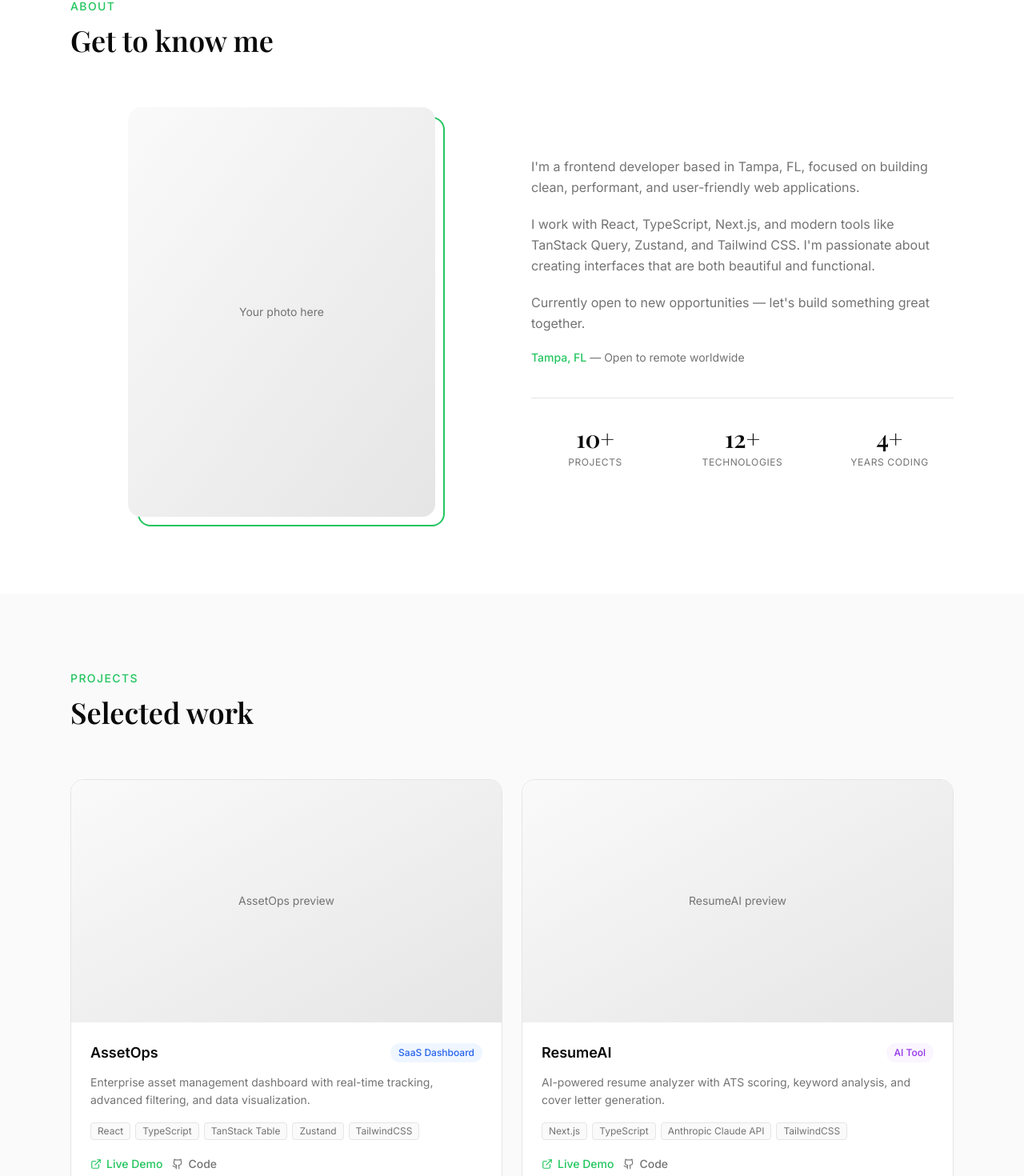
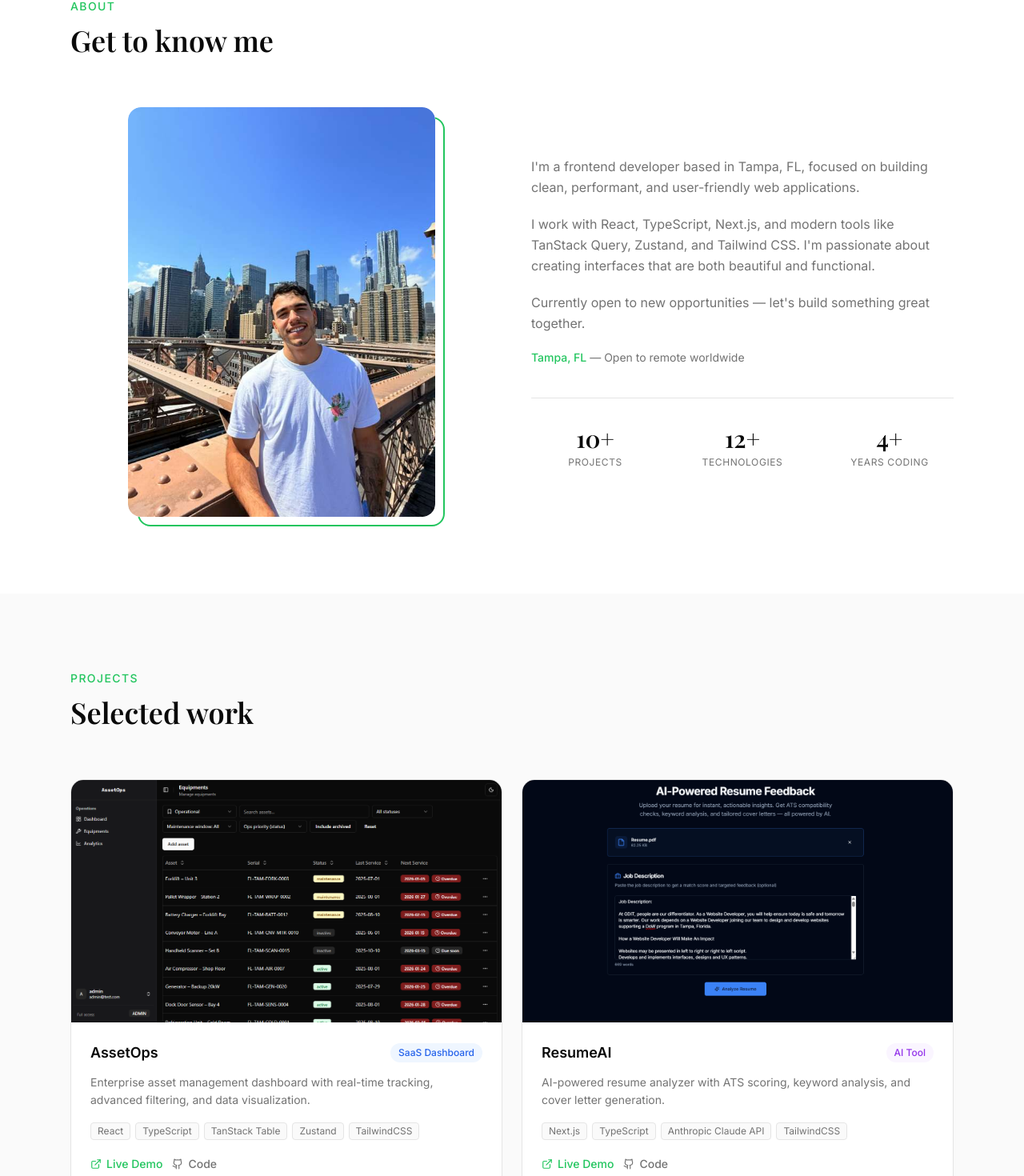
Before and after one commit to EduardoVisconti/portfolio, a Next.js app: page / in a window 1280 px wide. Shown: the part 898-2368 px from the top of the page at 80% size. Built offline with nearby package versions, Linux system fonts and the light colour scheme; a web font is replaced by a local one.

Commit message:
fix(projects): add image placeholder and update about profile photo

```diff
--- a/components/sections/About.tsx
+++ b/components/sections/About.tsx
@@ -1,54 +1,78 @@
-"use client";
+'use client';
 
-import ScrollReveal from "@/components/shared/ScrollReveal";
-import SectionTitle from "@/components/shared/SectionTitle";
-import { aboutData, siteConfig } from "@/lib/data";
+import ScrollReveal from '@/components/shared/ScrollReveal';
+import SectionTitle from '@/components/shared/SectionTitle';
+import { aboutData, siteConfig } from '@/lib/data';
+import Image from 'next/image';
 
 export default function About() {
 	return (
-    <section id="about" className="py-16 md:py-24">
-      <div className="max-w-6xl mx-auto px-6">
-        <SectionTitle label="About" title="Get to know me" />
+		<section
+			id='about'
+			className='py-16 md:py-24'
+		>
+			<div className='max-w-6xl mx-auto px-6'>
+				<SectionTitle
+					label='About'
+					title='Get to know me'
+				/>
 
-        <div className="grid md:grid-cols-2 gap-12 items-center">
+				<div className='grid md:grid-cols-2 gap-12 items-center'>
 					{/* Photo placeholder */}
-          <ScrollReveal direction="left">
-            <div className="max-w-sm mx-auto">
-              <div className="relative">
-                <div className="w-full aspect-[3/4] rounded-2xl bg-gradient-to-br from-card to-border overflow-hidden">
-                  <div className="w-full h-full flex items-center justify-center text-muted text-sm">
-                    Your photo here
+					<ScrollReveal direction='left'>
+						<div className='max-w-sm mx-auto'>
+							<div className='relative'>
+								<div className='w-full aspect-[3/4] rounded-2xl bg-gradient-to-br from-card to-border overflow-hidden'>
+									<div className='w-full h-full flex items-center justify-center text-muted text-sm'>
+										<div className='w-full aspect-[3/4] rounded-2xl bg-gradient-to-br from-card to-border overflow-hidden relative'>
+											<Image
+												src='/eduardo.png'
+												alt='Eduardo Visconti'
+												fill
+												className='object-cover'
+												sizes='(max-width: 768px) 100vw, 384px'
+											/>
 										</div>
 									</div>
-                <div className="absolute -bottom-3 -right-3 w-full h-full rounded-2xl border-2 border-accent -z-10" />
+								</div>
+								<div className='absolute -bottom-3 -right-3 w-full h-full rounded-2xl border-2 border-accent -z-10' />
 							</div>
 						</div>
 					</ScrollReveal>
 
 					{/* Bio + Stats */}
-          <ScrollReveal direction="right" delay={0.2}>
-            <div className="space-y-5">
+					<ScrollReveal
+						direction='right'
+						delay={0.2}
+					>
+						<div className='space-y-5'>
 							{aboutData.bio.map((paragraph, i) => (
-                <p key={i} className="text-muted leading-relaxed">
+								<p
+									key={i}
+									className='text-muted leading-relaxed'
+								>
 									{paragraph}
 								</p>
 							))}
 
-              <p className="text-sm text-muted">
-                <span className="text-accent font-medium">
+							<p className='text-sm text-muted'>
+								<span className='text-accent font-medium'>
 									{siteConfig.location}
-                </span>{" "}
+								</span>{' '}
 								— Open to remote worldwide
 							</p>
 						</div>
 
-            <div className="grid grid-cols-3 gap-6 mt-10 pt-8 border-t border-border">
+						<div className='grid grid-cols-3 gap-6 mt-10 pt-8 border-t border-border'>
 							{aboutData.stats.map((stat) => (
-                <div key={stat.label} className="text-center">
-                  <p className="text-2xl md:text-3xl font-display font-semibold text-foreground">
+								<div
+									key={stat.label}
+									className='text-center'
+								>
+									<p className='text-2xl md:text-3xl font-display font-semibold text-foreground'>
 										{stat.value}
 									</p>
-                  <p className="text-xs uppercase tracking-wider text-muted mt-1">
+									<p className='text-xs uppercase tracking-wider text-muted mt-1'>
 										{stat.label}
 									</p>
 								</div>
--- a/components/sections/Projects.tsx
+++ b/components/sections/Projects.tsx
@@ -1,88 +1,113 @@
-"use client";
+'use client';
 
-import { motion } from "framer-motion";
-import { ExternalLink, Github } from "lucide-react";
-import Link from "next/link";
-import SectionTitle from "@/components/shared/SectionTitle";
-import { projectsData } from "@/lib/data";
+import { useState } from 'react';
+import Image from 'next/image';
+import { motion } from 'framer-motion';
+import { ExternalLink, Github } from 'lucide-react';
+import Link from 'next/link';
+import SectionTitle from '@/components/shared/SectionTitle';
+import { projectsData } from '@/lib/data';
 
 const cardVariants = {
 	hidden: { opacity: 0, y: 40 },
 	visible: (i: number) => ({
 		opacity: 1,
 		y: 0,
-    transition: { duration: 0.5, delay: i * 0.15, ease: "easeOut" as const },
-  }),
+		transition: { duration: 0.5, delay: i * 0.15, ease: 'easeOut' as const }
+	})
 };
 
 const tagColors: Record<string, string> = {
-  "SaaS Dashboard": "bg-blue-50 text-blue-600",
-  "AI Tool": "bg-purple-50 text-purple-600",
-  "Fitness App": "bg-orange-50 text-orange-600",
-  "Client Project": "bg-accent-light text-accent-dark",
+	'SaaS Dashboard': 'bg-blue-50 text-blue-600',
+	'AI Tool': 'bg-purple-50 text-purple-600',
+	'Fitness App': 'bg-orange-50 text-orange-600',
+	'Client Project': 'bg-accent-light text-accent-dark'
 };
 
 export default function Projects() {
+	const [imageError, setImageError] = useState<Record<string, boolean>>({});
 	return (
-    <section id="projects" className="py-16 md:py-24 bg-card">
-      <div className="max-w-6xl mx-auto px-6">
-        <SectionTitle label="Projects" title="Selected work" />
+		<section
+			id='projects'
+			className='py-16 md:py-24 bg-card'
+		>
+			<div className='max-w-6xl mx-auto px-6'>
+				<SectionTitle
+					label='Projects'
+					title='Selected work'
+				/>
 
-        <div className="grid sm:grid-cols-2 gap-6">
+				<div className='grid sm:grid-cols-2 gap-6'>
 					{projectsData.map((project, i) => (
 						<motion.article
 							key={project.title}
 							custom={i}
 							variants={cardVariants}
-              initial="hidden"
-              whileInView="visible"
-              viewport={{ once: true, margin: "-60px" }}
+							initial='hidden'
+							whileInView='visible'
+							viewport={{ once: true, margin: '-60px' }}
 							whileHover={{ y: -4, transition: { duration: 0.2 } }}
-              className="group bg-background rounded-2xl border border-border overflow-hidden hover:shadow-lg transition-shadow"
+							className='group bg-background rounded-2xl border border-border overflow-hidden hover:shadow-lg transition-shadow'
 						>
 							{/* Image placeholder */}
-              <div className="aspect-video bg-gradient-to-br from-card to-border flex items-center justify-center">
-                <span className="text-sm text-muted">
+							<div className='relative aspect-video bg-gradient-to-br from-card to-border flex items-center justify-center'>
+								{!imageError[project.title] ? (
+									<Image
+										src={project.image}
+										alt={`${project.title} preview`}
+										fill
+										className='object-cover'
+										sizes='(max-width: 640px) 100vw, 50vw'
+										onError={() =>
+											setImageError((prev) => ({
+												...prev,
+												[project.title]: true
+											}))
+										}
+									/>
+								) : (
+									<span className='text-sm text-muted'>
 										{project.title} preview
 									</span>
+								)}
 							</div>
 
-              <div className="p-6">
-                <div className="flex items-center justify-between mb-3">
-                  <h3 className="text-lg font-semibold text-foreground">
+							<div className='p-6'>
+								<div className='flex items-center justify-between mb-3'>
+									<h3 className='text-lg font-semibold text-foreground'>
 										{project.title}
 									</h3>
 									<span
 										className={`text-xs font-medium px-2.5 py-1 rounded-full ${
-                      tagColors[project.tag] || "bg-card text-muted"
+											tagColors[project.tag] || 'bg-card text-muted'
 										}`}
 									>
 										{project.tag}
 									</span>
 								</div>
 
-                <p className="text-sm text-muted leading-relaxed mb-4">
+								<p className='text-sm text-muted leading-relaxed mb-4'>
 									{project.description}
 								</p>
 
-                <div className="flex flex-wrap gap-1.5 mb-5">
+								<div className='flex flex-wrap gap-1.5 mb-5'>
 									{project.tech.map((t) => (
 										<span
 											key={t}
-                      className="text-xs px-2 py-0.5 rounded bg-card text-muted border border-border"
+											className='text-xs px-2 py-0.5 rounded bg-card text-muted border border-border'
 										>
 											{t}
 										</span>
 									))}
 								</div>
 
-                <div className="flex items-center gap-3">
+								<div className='flex items-center gap-3'>
 									{project.liveUrl && (
 										<Link
 											href={project.liveUrl}
-                      target="_blank"
-                      rel="noopener noreferrer"
-                      className="inline-flex items-center gap-1.5 text-sm font-medium text-accent hover:text-accent-dark transition-colors"
+											target='_blank'
+											rel='noopener noreferrer'
+											className='inline-flex items-center gap-1.5 text-sm font-medium text-accent hover:text-accent-dark transition-colors'
 										>
 											<ExternalLink size={14} />
 											Live Demo
@@ -91,9 +116,9 @@ export default function Projects() {
 									{project.githubUrl && (
 										<Link
 											href={project.githubUrl}
-                      target="_blank"
-                      rel="noopener noreferrer"
-                      className="inline-flex items-center gap-1.5 text-sm font-medium text-muted hover:text-foreground transition-colors"
+											target='_blank'
+											rel='noopener noreferrer'
+											className='inline-flex items-center gap-1.5 text-sm font-medium text-muted hover:text-foreground transition-colors'
 										>
 											<Github size={14} />
 											Code
```
Lines whose indentation alone changed are shown as unchanged.
